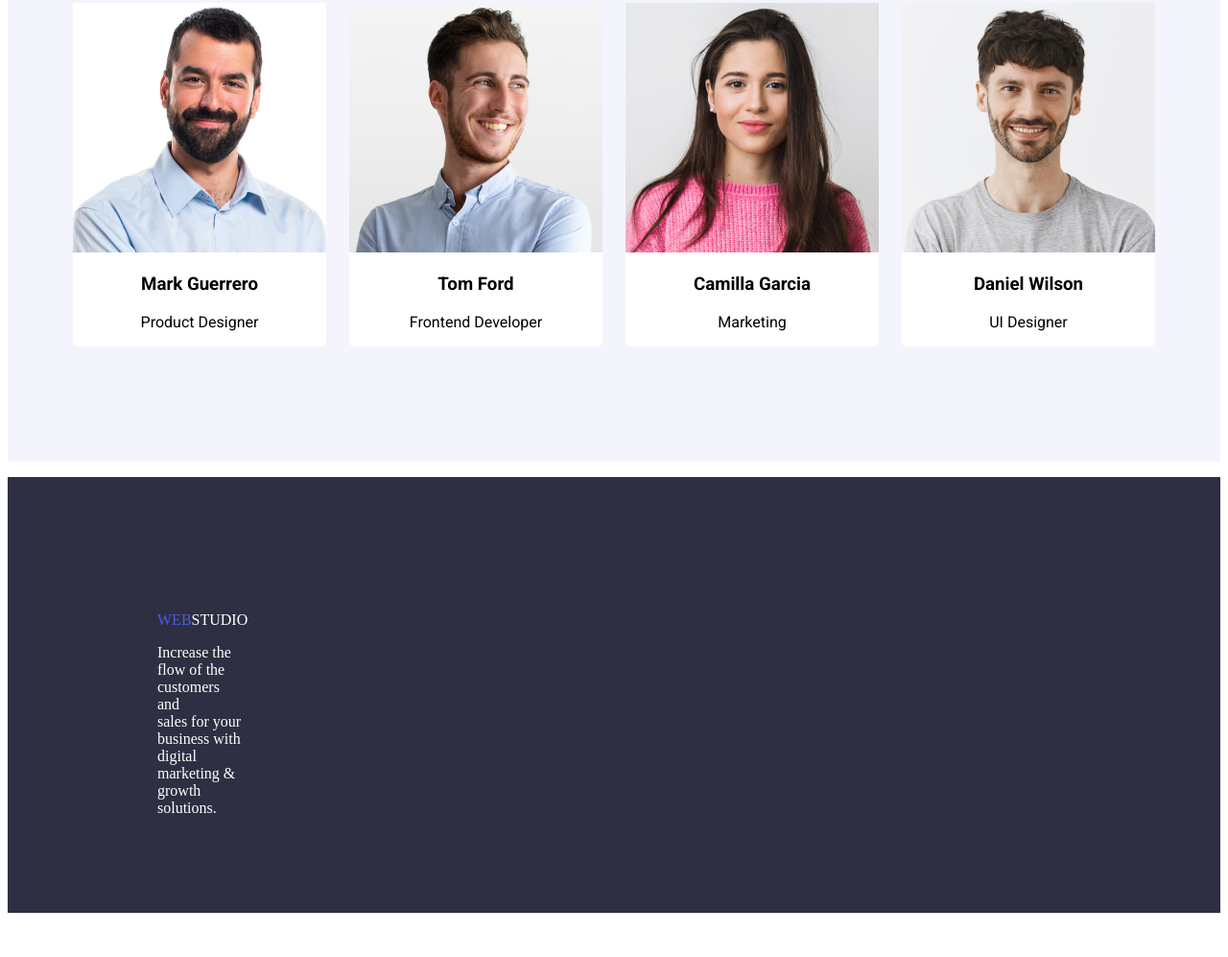
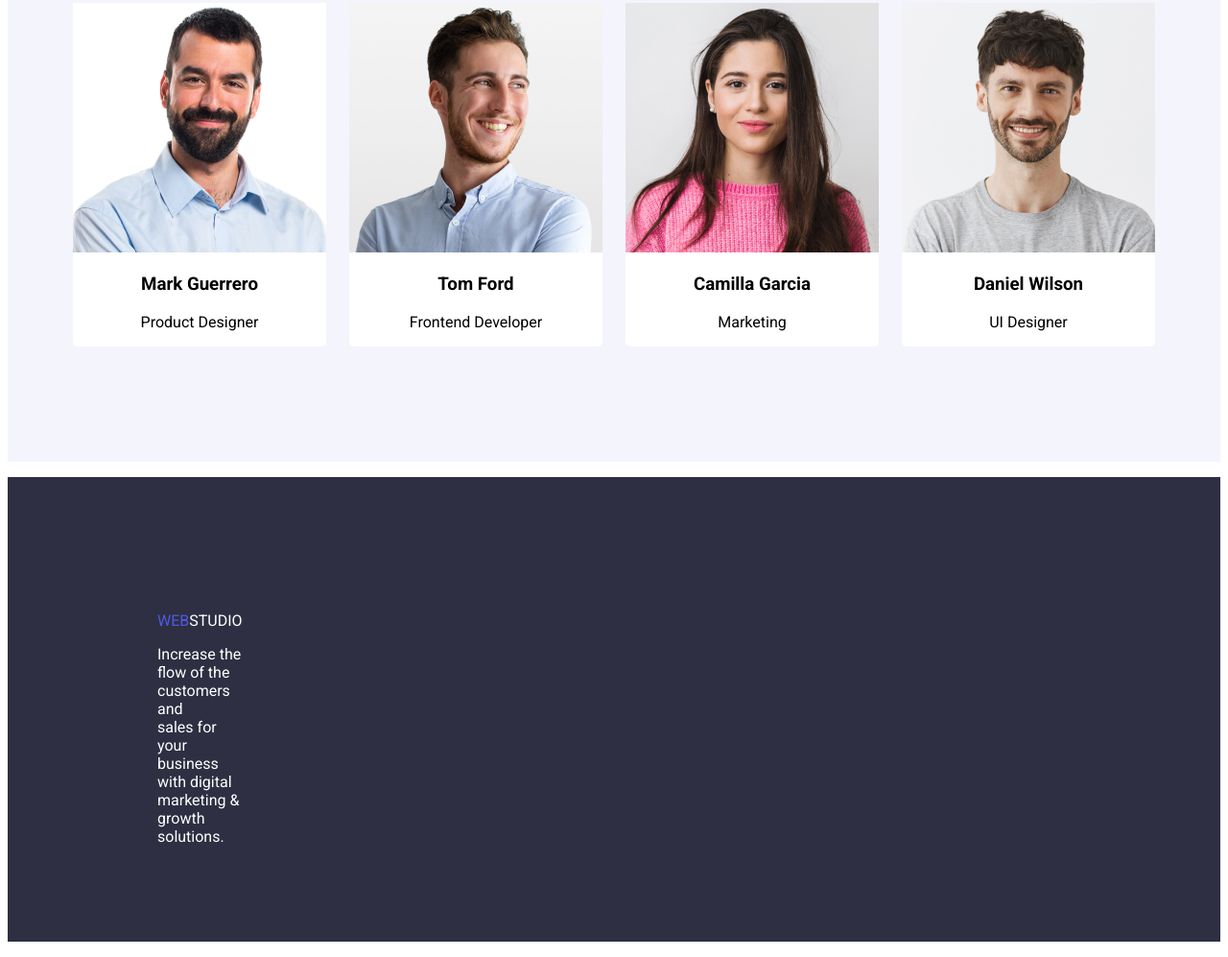
Before and after one commit to MarkHerol/goit-markup-hw-03, a plain HTML site: page index.html in a window 1280 px wide. Shown: the part 1886-2883 px from the top of the page at 96% size. Before the commit the page ends 2853 px from the top, so only its background shows below. Drawn offline with Linux system fonts and the light colour scheme.

Commit message:
Final styling hw3
Final styling hw3

```diff
--- a/CSS/styles.css
+++ b/CSS/styles.css
@@ -200,15 +200,13 @@ footer{
     text-decoration:none;
     color:#fff
 }
-footer{
-
-}
 
 .footer-link{
     display: flex;
     padding-left: 156px;
     padding-right: 1020px;
     padding-top: 140px;
+    font-family: Roboto;
 }
 
 .footer-body{
@@ -216,9 +214,8 @@ footer{
     padding-left: 156px;
     padding-right: 1020px;
     padding-bottom: 100px;
+    font-family: Roboto;
 }
-
-
 
 .logo{
     text-decoration: none;
```
